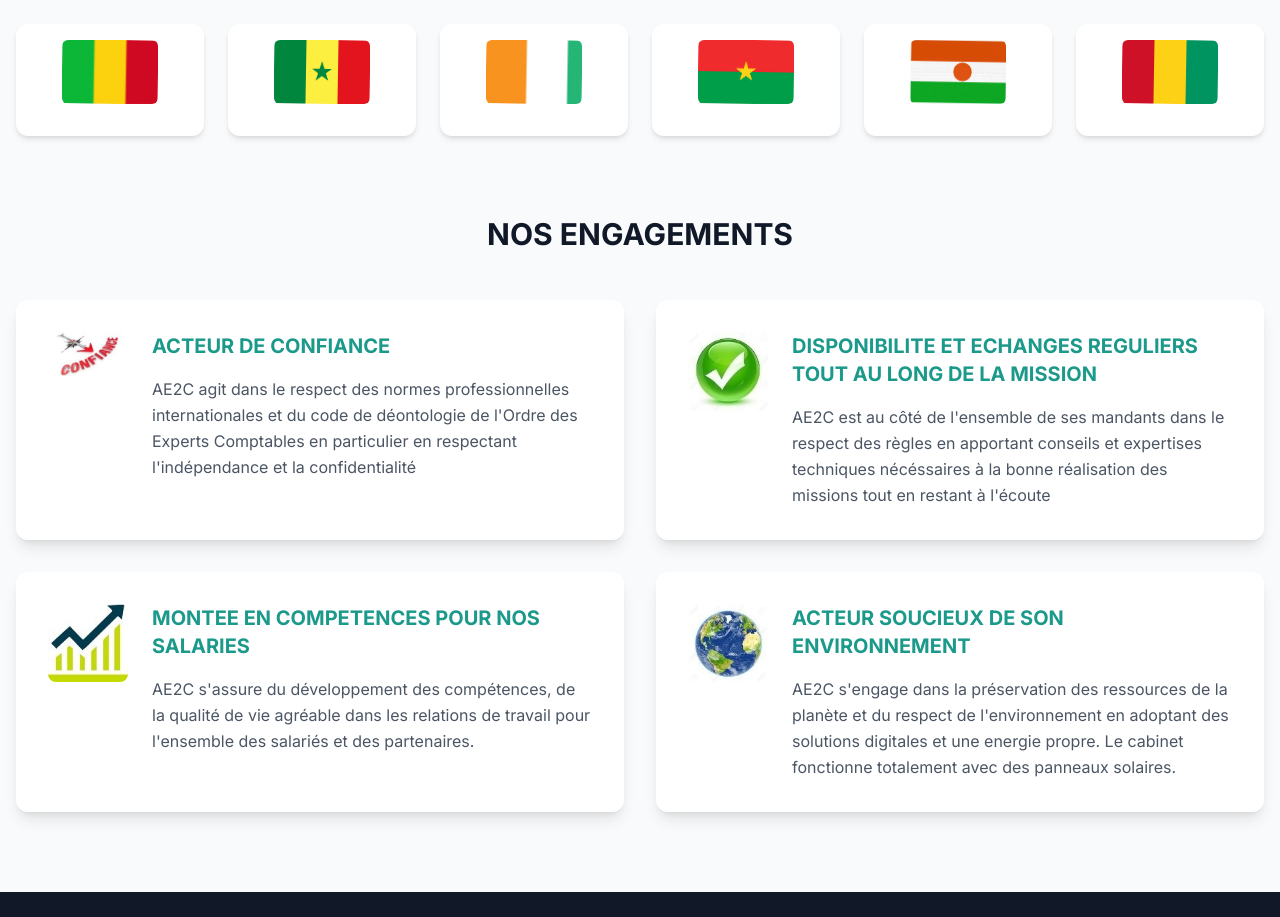
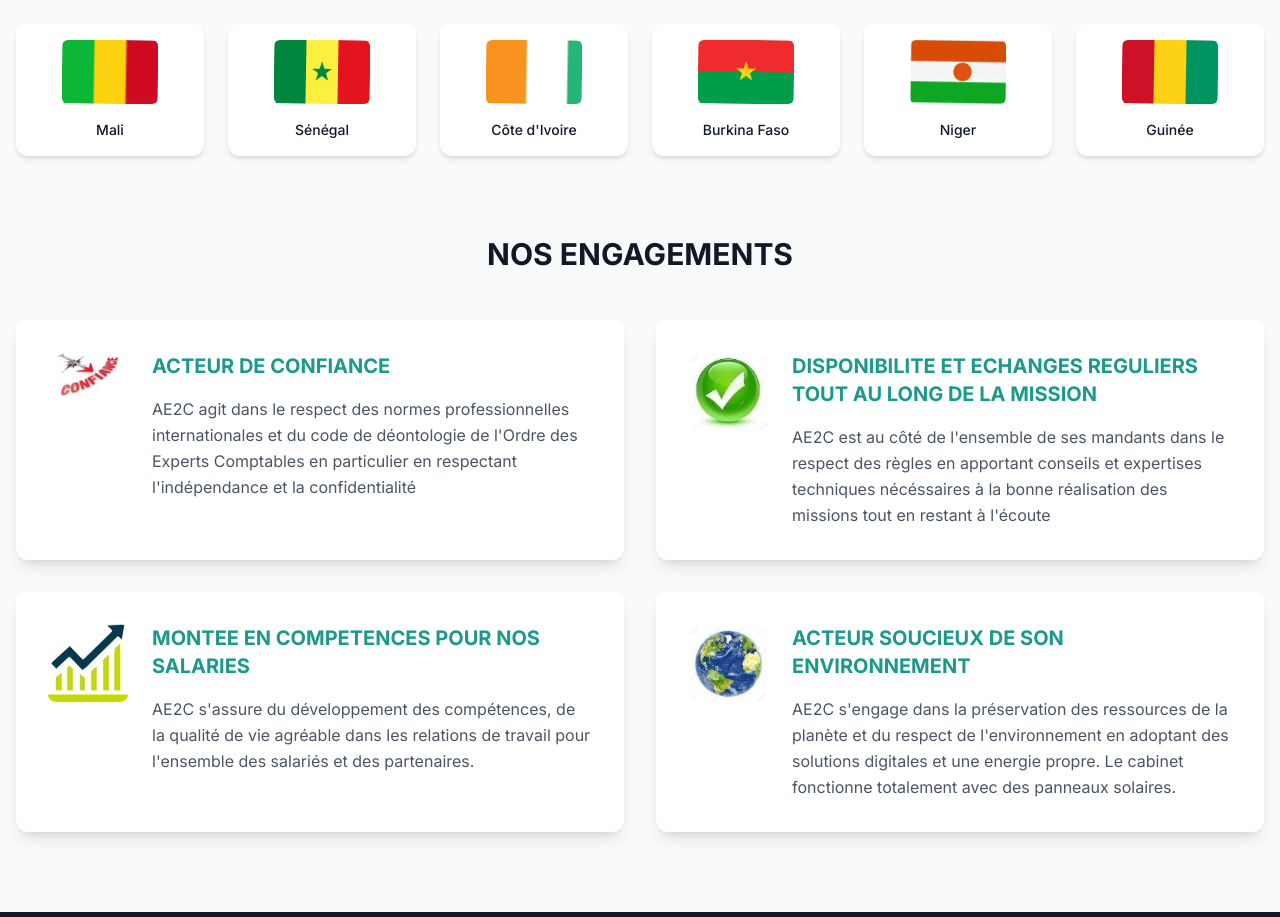
Before and after one commit to dinegamer/cabinetae2c, a Next.js app: page /about in a window 1280 px wide. Shown: the part 940-1857 px from the top of the page. Built offline with nearby package versions, Linux system fonts and the light colour scheme.

Commit message:
Update: description of changes

```diff
--- a/src/app/about/page.tsx
+++ b/src/app/about/page.tsx
@@ -21,11 +21,11 @@ export default function About() {
 
   const t = React.useMemo(() => ({
     ...translations[language as keyof typeof translations],
-    language
+    language // Include language in t object
   }), [language])
 
   return (
-    <div className={`${theme} transition-colors duration-300`}>
+    <div className={`${theme || 'light'} transition-colors duration-300`}>
       <NavigationSection
         language={language}
         setLanguage={handleLanguageChange}
--- a/src/app/components/AboutSection.tsx
+++ b/src/app/components/AboutSection.tsx
@@ -26,8 +26,8 @@ interface AboutSectionProps {
     international: {
       title: string;
     };
+    language: 'fr' | 'en'; // Get language from t prop
   };
-  language: 'fr' | 'en';
 }
 
 const countries = [
@@ -62,7 +62,8 @@ const FlagImage = styled(Image)`
   object-position: left;
 `;
 
-const AboutSection: React.FC<AboutSectionProps> = ({ t, language }) => {
+const AboutSection: React.FC<AboutSectionProps> = ({ t }) => {
+  const currentLanguage = t.language;
   const commitments = [
     {
       title: "ACTEUR DE CONFIANCE",
@@ -182,12 +183,12 @@ const AboutSection: React.FC<AboutSectionProps> = ({ t, language }) => {
                   <FlagContainer>
                     <FlagImage
                       src={country.flag}
-                      alt={`Drapeau ${country.name[language]}`}
+                      alt={`Drapeau ${country.name[currentLanguage]}`}
                       layout="fill"
                     />
                   </FlagContainer>
                 </div>
-                <span className="text-sm font-medium text-center text-gray-900 dark:text-white">{country.name[language]}</span>
+                <span className="text-sm font-medium text-center text-gray-900 dark:text-white">{country.name[currentLanguage]}</span>
               </motion.div>
             ))}
           </div>
--- a/src/app/components/NavigationSection.tsx
+++ b/src/app/components/NavigationSection.tsx
@@ -1,36 +1,37 @@
-"use client"
-
-import React, { useState, useEffect } from 'react'
-import { motion, AnimatePresence } from 'framer-motion'
-import { Sun, Moon, Globe, Menu, X } from 'lucide-react'
-import Image from 'next/image'
-import Link from 'next/link'
+import React, { useState, useEffect } from 'react';
+import Link from 'next/link';
+import Image from 'next/image';
+import { motion, AnimatePresence } from 'framer-motion';
+import { Sun, Moon, Globe, Menu, X } from 'lucide-react';
 
 interface NavigationSectionProps {
   language: 'fr' | 'en';
   setLanguage: (lang: 'fr' | 'en') => void;
   handleThemeChange: () => void;
-  currentTheme: string;
+  currentTheme: string | undefined; // Updated to allow undefined
   t: {
-    navigation?: {
-      home: string;
+    nav: {
+      services: string;
+      expertise: string;
+      team: string;
+      contact: string;
       about: string;
-      services: string;
-      contact: string;
+      partners: string;
+      certifications: string;
+      careers: string;
+      "who-we-are": string;
+      "banking-references": string;
     };
   };
 }
-
-
-
 
 const NavigationSection: React.FC<NavigationSectionProps> = ({
   language,
   setLanguage,
   handleThemeChange,
-  currentTheme,
+  currentTheme = 'light', // Add default value
   t
-})  => {
+}) => {
   const [isOpen, setIsOpen] = useState(false)
   const [hasScrolled, setHasScrolled] = useState(false)
 
```
